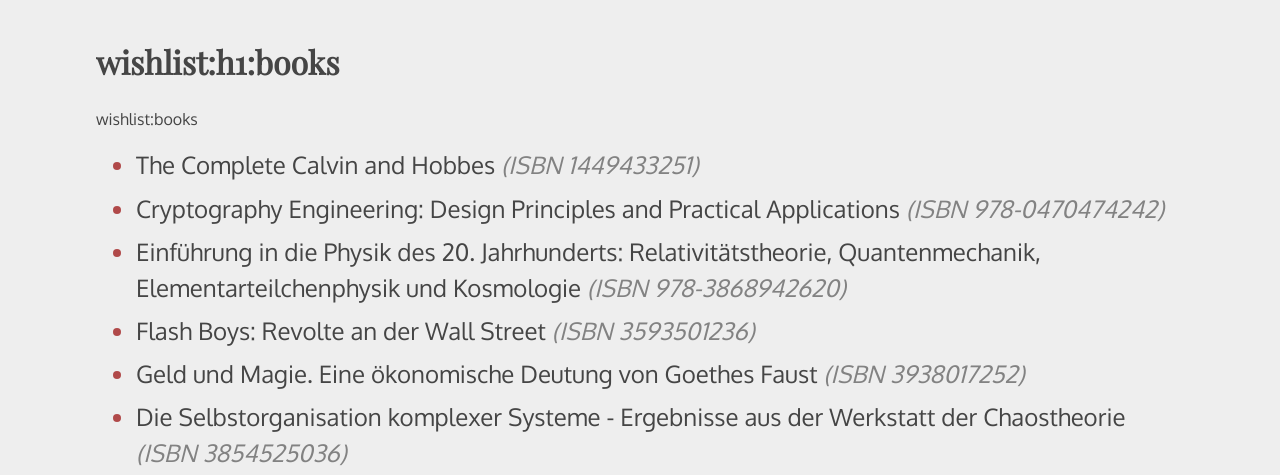
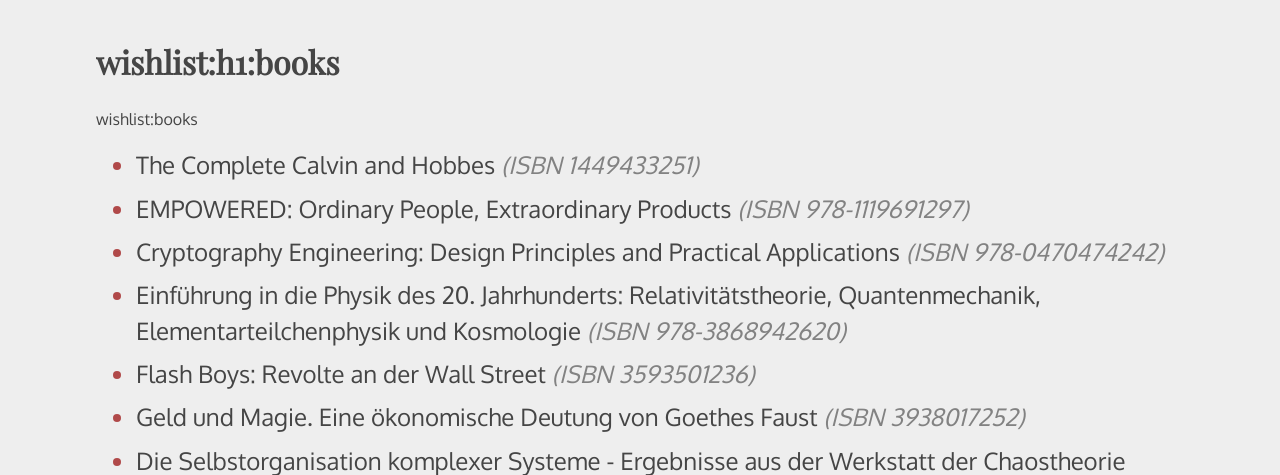
Before and after one commit to flipsi/wwwmetabeta, a PHP site: page /index.php?page=wishlist in a window 1280 px wide. Shown: the part 491-966 px from the top of the page. Run offline with PHP 8.4, Linux system fonts and the light colour scheme.

Commit message:
Add "EMPOWERED" to books

```diff
--- a/src/pages/wishlist/wishlist.php
+++ b/src/pages/wishlist/wishlist.php
@@ -11,6 +11,7 @@
 <p><?php echo gettext('wishlist:books'); ?></p>
 <ul class="wishlist">
     <li>The Complete Calvin and Hobbes <em class="isbn">(ISBN 1449433251)</em></li>
+    <li>EMPOWERED: Ordinary People, Extraordinary Products <em class="isbn">(ISBN 978-1119691297)</em></li>
     <li>Cryptography Engineering: Design Principles and Practical Applications <em class="isbn">(ISBN 978-0470474242)</em></li>
     <li>Einführung in die Physik des 20. Jahrhunderts: Relativitätstheorie, Quantenmechanik, Elementarteilchenphysik und Kosmologie <em class="isbn">(ISBN 978-3868942620)</em></li>
     <li>Flash Boys: Revolte an der Wall Street <em class="isbn">(ISBN 3593501236)</em></li>
```
